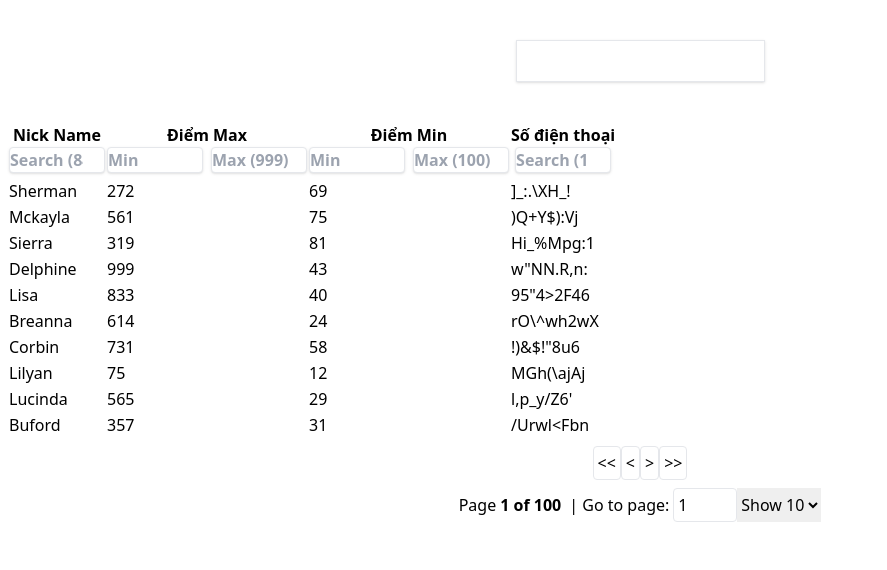
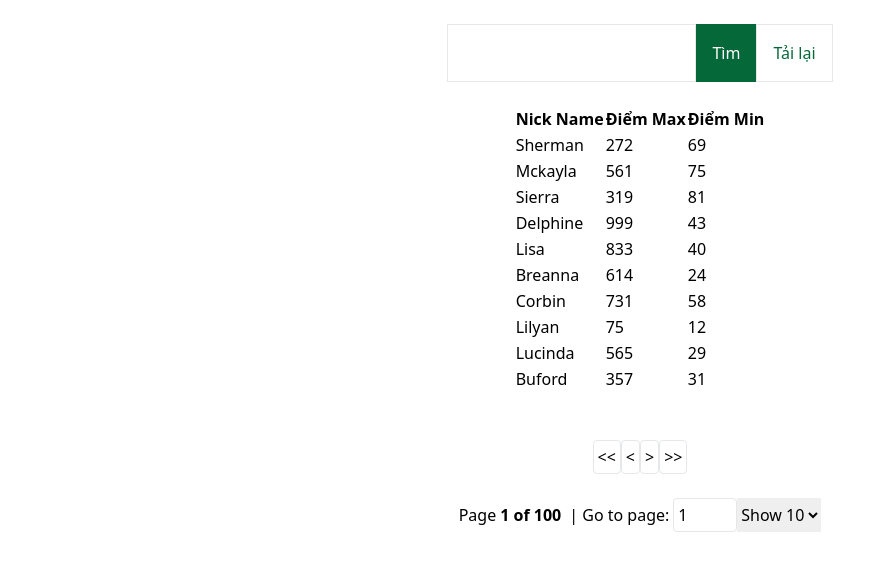
Before and after one commit to dflyapp/tennis-btn, a Next.js app: page /bang-diem/nu/FilterTable in a window 1280 px wide. Shown: the top 570 px of the page, without its empty margins (0-887 px from the left). Built offline with nearby package versions, Linux system fonts and the light colour scheme.

Commit message:
feat: cleaner leaderboard

```diff
--- a/pages/bang-diem/nam/index.tsx
+++ b/pages/bang-diem/nam/index.tsx
@@ -2,8 +2,16 @@ import Link from "next/link";
 import useSWR from "swr";
 
 import { Header } from "layouts";
+import FilterTable from "../nu/FilterTable";
 
 const fetcher = (url: string) => fetch(url).then((res) => res.json());
+
+type Person = {
+  nickName: string;
+  max: number;
+  min: number;
+  mobile: string;
+};
 
 export default function BangDiem() {
   const { data, error } = useSWR("/api/score", fetcher);
@@ -11,51 +19,36 @@ export default function BangDiem() {
   if (error) return <div>failed to load</div>;
   if (!data) return <div>loading...</div>;
 
+  const x = data[0].data.filter((e: any) => e.length === 5 || e.length === 6);
+  // console.log(x);
+  let result: Person[] = [];
+  x.forEach((e: any) => {
+    result.push({
+      // id: e[0],
+      nickName: e[2],
+      max: e[3],
+      min: e[4],
+      mobile: e[5],
+    });
+  });
+
   return (
     <>
       <Header />
-      <div className="text-center my-24">
-        <Link href="/bang-diem">
-          <button className="bg-primary text-white px-4 py-2 my-12">
-            Ve lai Bang diem
+      <div className="flex my-4 w-fit mx-auto">
+        <Link href="/bang-diem/nam">
+          <button className="p-4 border bg-primary text-white">
+            Trình Nam
           </button>
         </Link>
-        <h1 className="text-4xl">Bang Diem Nam</h1>
-
-        {data.map((item: any, index: number) => (
-          <div key={item}>
-            <div>
-              {index === 0 &&
-                item.data.map((player: any) => {
-                  if (player[0] > 0) {
-                    return (
-                      <div key={player} className="border">
-                        {/* <p>player: {JSON.stringify(player)}</p> */}
-                        <div className="flex items-cente py-4">
-                          <p>{player[2]}</p>
-                          <p className="ml-3">{player[3]}</p>
-                        </div>
-                      </div>
-                    );
-                  }
-                })}
-            </div>
-            <hr className="my-4" />
-          </div>
-        ))}
-
-        {/* <code>{JSON.stringify(data)}</code> */}
-
-        {/* {data.map((item: any) => {
-          <p>{JSON.stringify(item)}</p>;
-        })} */}
-
-        <Link href="/">
-          <button className="bg-blue-500 text-white px-4 py-2 my-12 rounded-md">
-            Ve lai trang chu
+        <Link href="/bang-diem/nu">
+          <button className="ml-3 p-4 border bg-white text-primary">
+            Trình Nữ
           </button>
         </Link>
       </div>
+
+      <FilterTable dataSet={result} />
     </>
   );
 }
--- a/pages/bang-diem/nu/FilterTable.tsx
+++ b/pages/bang-diem/nu/FilterTable.tsx
@@ -94,11 +94,11 @@ export default function FilterTable({ dataSet }: Props) {
         header: () => <span>Điểm Min</span>,
         footer: (props) => props.column.id,
       },
-      {
-        accessorKey: "mobile",
-        header: () => <span>Số điện thoại</span>,
-        footer: (props) => props.column.id,
-      },
+      // {
+      //   accessorKey: "mobile",
+      //   header: () => <span>Số điện thoại</span>,
+      //   footer: (props) => props.column.id,
+      // },
     ],
     []
   );
@@ -106,6 +106,7 @@ export default function FilterTable({ dataSet }: Props) {
   const result = dataSet ? [...dataSet] : makeData(1000);
   const [data, setData] = React.useState<Person[]>(() => result);
   const refreshData = () => setData((old) => makeData(50000));
+  const [searchText, setSearchText] = React.useState("");
 
   const table = useReactTable({
     data,
@@ -143,16 +144,50 @@ export default function FilterTable({ dataSet }: Props) {
 
   return (
     <div className="p-2">
-      <div className="flex justify-center my-8">
+      {/* <div className="flex justify-center my-8">
         <DebouncedInput
           value={globalFilter ?? ""}
           onChange={(value) => setGlobalFilter(String(value))}
           className="p-2 font-lg shadow border border-block"
           placeholder=""
         />
+      </div> */}
+      <div className="flex mx-auto w-fit my-4">
+        <input
+          type="text"
+          className="border px-2"
+          onChange={(e) => setSearchText(e.target.value)}
+          value={searchText}
+        />
+        <button
+          className="bg-primary text-white p-4"
+          onClick={() => {
+            if (searchText === "") {
+              return;
+            }
+            const newData = data.filter(
+              (e) =>
+                e.nickName !== null &&
+                e.nickName.toLowerCase().includes(searchText.toLowerCase())
+            );
+            setData(newData);
+            console.log(searchText);
+            setSearchText("");
+          }}
+        >
+          Tìm
+        </button>
+        <button
+          onClick={() => {
+            setData(result);
+          }}
+          className="border bg-white text-primary p-4"
+        >
+          Tải lại
+        </button>
       </div>
       <div className="h-2" />
-      <table>
+      <table className="mx-auto">
         <thead>
           {table.getHeaderGroups().map((headerGroup) => (
             <tr key={headerGroup.id}>
@@ -178,11 +213,11 @@ export default function FilterTable({ dataSet }: Props) {
                             desc: " 🔽",
                           }[header.column.getIsSorted() as string] ?? null}
                         </div>
-                        {header.column.getCanFilter() ? (
+                        {/* {header.column.getCanFilter() ? (
                           <div>
                             <Filter column={header.column} table={table} />
                           </div>
-                        ) : null}
+                        ) : null} */}
                       </>
                     )}
                   </th>
@@ -210,7 +245,7 @@ export default function FilterTable({ dataSet }: Props) {
           })}
         </tbody>
       </table>
-      <div className="h-2" />
+      <div className="h-12" />
       <div className="flex flex-col items-center gap-2">
         <div>
           <button
@@ -243,7 +278,7 @@ export default function FilterTable({ dataSet }: Props) {
           </button>
         </div>
 
-        <div className="flex">
+        <div className="flex mt-4">
           <span className="flex items-center gap-1">
             <div>Page</div>
             <strong>
--- a/pages/bang-diem/nu/index.tsx
+++ b/pages/bang-diem/nu/index.tsx
@@ -1,9 +1,8 @@
-import Link from "next/link";
 import useSWR from "swr";
 
 import { Header } from "layouts";
-import Table from "./Table";
 import FilterTable from "./FilterTable";
+import Link from "next/link";
 
 const fetcher = (url: string) => fetch(url).then((res) => res.json());
 
@@ -32,24 +31,23 @@ export default function BangDiem() {
       mobile: e[5],
     });
   });
-  console.log(result);
 
   return (
     <>
       <Header />
-
-      <FilterTable dataSet={result} />
-      {/* <FilterTable /> */}
-
-      <div className="text-center my-24">
-        <Link href="/bang-diem">
-          <button className="bg-primary text-white px-4 py-2 my-12">
-            Ve lai Bang diem
+      <div className="flex my-4 w-fit mx-auto">
+        <Link href="/bang-diem/nam">
+          <button className="p-4 border bg-white text-primary">
+            Trình Nam
           </button>
         </Link>
-        <h1 className="text-4xl">Bang Diem Nữ</h1>
-        <Table dataSet={result} />
+        <Link href="/bang-diem/nu">
+          <button className="ml-3 p-4 border bg-primary text-white">
+            Trình Nữ
+          </button>
+        </Link>
       </div>
+      <FilterTable dataSet={result} />
     </>
   );
 }
```
